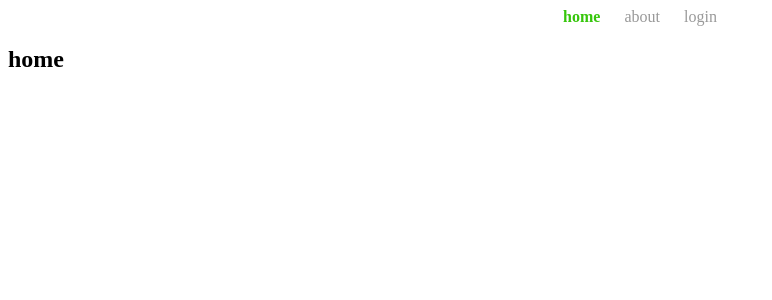
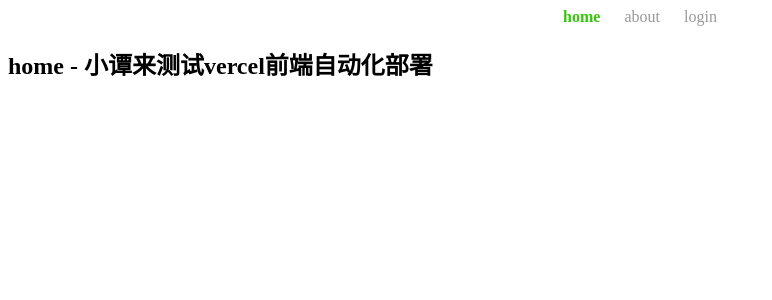
Before and after one commit to tanwenchao/vercel-demo, a Vue app: page /#/ in a window 1280 px wide. Shown: the top 300 px of the page, without its empty margins (0-772 px from the left). Built offline with nearby package versions, Linux system fonts and the light colour scheme; no server answers.

Commit message:
style: home描述改一改

```diff
--- a/src/views/home.vue
+++ b/src/views/home.vue
@@ -11,7 +11,7 @@
 
 <template>
   <div>
-    <h2>home</h2>
+    <h2>{{ text }}</h2>
   </div>
 </template>
 
```
